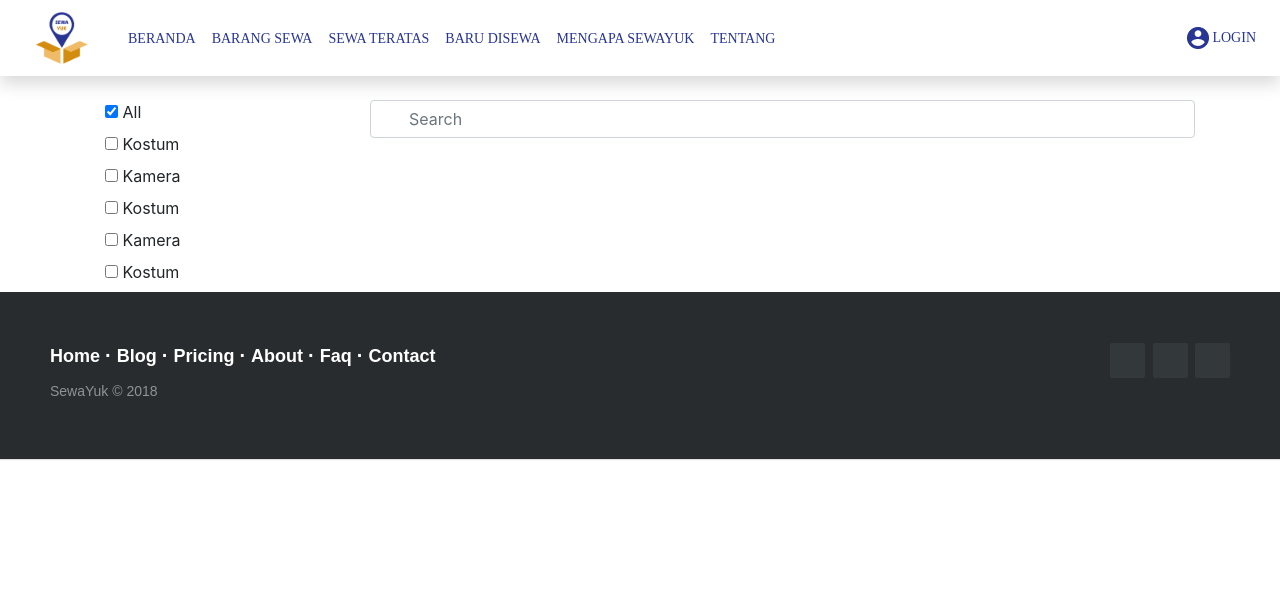
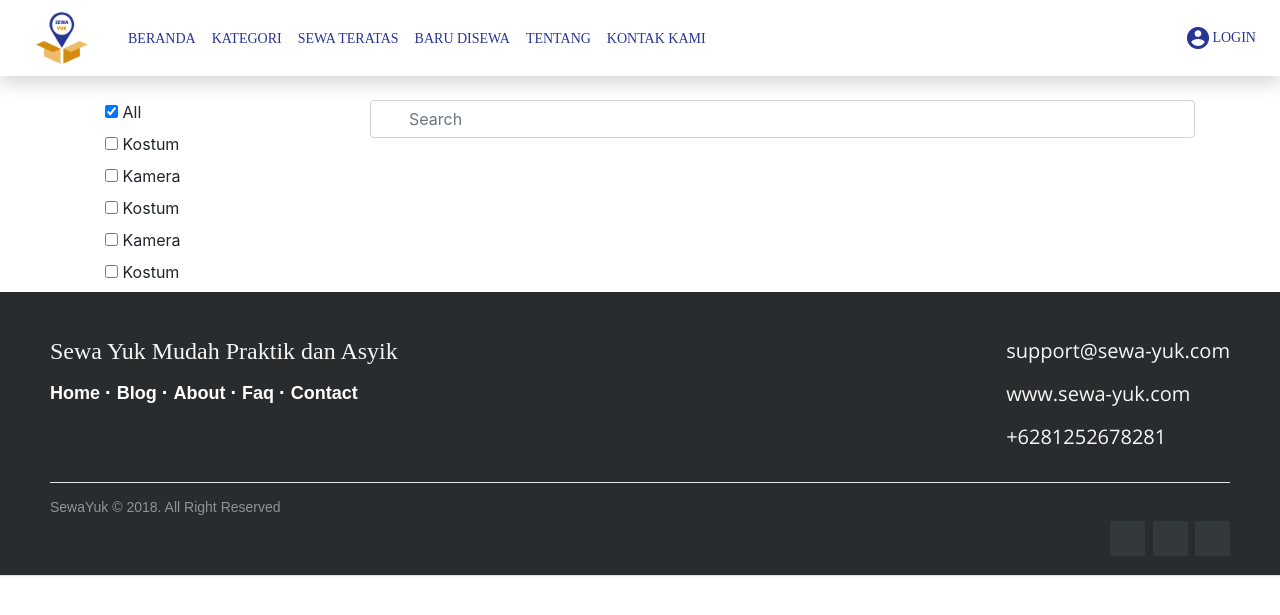
Before and after one commit to mrrezkii/CodeIgneter-SewaYuk, a CodeIgniter app: the page made by application/views/v_barang.php in a window 1280 px wide. Shown: the top 615 px of the page. Run offline with CodeIgniter, Linux system fonts and the light colour scheme; data that the repository does not hold is empty; some web fonts are replaced.

Commit message:
Update nav dan footer

```diff
--- a/application/views/v_barang.php
+++ b/application/views/v_barang.php
@@ -31,46 +31,41 @@
 		<span class="navbar-toggler-icon"></span>
 	</button>
 	<div class="collapse navbar-collapse" id="navbarSupportedContent">
-		<ul class="navbar-nav mr-auto">
+		<div  id="Sidenav"></div>
+		<ul class="navbar-nav mr-auto collapse-md">
 			<li class="nav-item">
-				<a data-scroll class="nav-link font-opensans-bold" href="index.html">Beranda</a>
+				<a data-scroll class="nav-link font-opensans-bold" href="#home">Beranda</a>
 			</li>
 			<li class="nav-item">
-				<a data-scroll class="nav-link font-opensans-bold" href="index.html">Barang Sewa</a>
+				<a data-scroll class="nav-link font-opensans-bold" href="#kategori_barang">Kategori</a>
 			</li>
 			<li class="nav-item">
-				<a data-scroll class="nav-link font-opensans-bold" href="index.html">Sewa Teratas</a>
+				<a data-scroll class="nav-link font-opensans-bold" href="#teratas">Sewa Teratas</a>
 			</li>
 			<li class="nav-item">
-				<a data-scroll class="nav-link font-opensans-bold" href="index.html">Baru Disewa</a>
+				<a data-scroll class="nav-link font-opensans-bold" href="#sewa_baru">Baru Disewa</a>
 			</li>
 			<li class="nav-item">
-				<a data-scroll class="nav-link font-opensans-bold" href="index.html">Mengapa SewaYuk</a>
+				<a data-scroll class="nav-link font-opensans-bold" href="#tentang">Tentang</a>
 			</li>
 			<li class="nav-item">
-				<a data-scroll class="nav-link font-opensans-bold" href="index.html">Tentang</a>
+				<a data-scroll class="nav-link font-opensans-bold" href="#kontak">Kontak Kami</a>
 			</li>
 		</ul>
 
-		<ul class="navbar-nav ml-auto">
-			<!-- <li class="nav-item">
-				<a href="#index.php">
-					<li class="icofont-cart color-blue" style="font-size: 25px;margin-top: 8px;">
-					</li>
-				</a>
-			</li>  -->
+		<ul class="navbar-nav ml-auto collapse-md">
 			<li class="nav-item dropdown">
         		<a class="nav-link dropdown-toggle font-opensans-bold " href="#" id="dropdown02" data-toggle="dropdown" aria-haspopup="true" aria-expanded="false">
 				<?=$this->session->userdata('nama_user')?> &nbsp;
 				<?php if($this->session->userdata('foto_profil') != NULL ) : ?>
-				<img class="img-fluid" src="<?=base_url("assets/user/foto/profil/".$this->session->userdata('foto_profil'))?>" alt="Rounded account" width="40" style="border-radius: 50%">
+				<img class="img-fluid" src="<?=base_url("assets/user/foto/profil/".$this->session->userdata('foto_profil'))?>" alt="" width="40" style="border-radius: 50%">
 				<?php else: ?>
-				<img class="img-fluid" src="<?= base_url() ?>assets/admin/images/user.png" alt="Rounded account" width="22" style="border-radius: 50%">
+				<img class="img-fluid" src="<?= base_url() ?>assets/admin/images/user.png" alt="" width="22" style="border-radius: 50%">
 				<?php endif ?>
 
 				</a>
 				<div class="dropdown-menu dropdown-menu-right" aria-labelledby="dropdown02">
-					<a class="dropdown-item" href="<?=base_url("assets/user/foto/profil/".$this->session->userdata('foto'))?>">Profil</a>
+					<a class="dropdown-item" href="<?=base_url("user/profil/".$this->session->userdata('id_user'))?>">Profil</a>
 					<?php if($this->session->userdata('status')== "Admin"): ?>
 					<a class="dropdown-item" href="<?=base_url()?>Admin">Laman Admin</a>
 					<?php endif ?>
@@ -79,8 +74,54 @@
 				  	<a class="dropdown-item" href="<?=base_url()?>user/logout">Logout</a>
 				</div>
      		</li>
+		</ul>
 
+		<ul class="navbar-nav mr-auto collapse-sm">
+			<li class="nav-item dropdown">
+        		<a class="nav-link dropdown-toggle font-opensans-bold " href="#" id="dropdown02" data-toggle="dropdown" aria-haspopup="true" aria-expanded="false">
+				<?php if($this->session->userdata('foto_profil') != NULL ) : ?>
+				<center><img class="img-fluid" src="<?=base_url("assets/user/foto/profil/".$this->session->userdata('foto_profil'))?>" alt="" width="40" style="border-radius: 50%"></center>
+				<center><?=$this->session->userdata('nama_user')?> &nbsp;</center>
+				<?php else: ?>
+				<center><img class="img-fluid" src="<?= base_url() ?>assets/admin/images/user.png" alt="" width="22" style="border-radius: 50%"></center>
+				<?php endif ?>
+
+				</a>
+				<div class="dropdown-menu dropdown-menu-right" aria-labelledby="dropdown02">
+					<a class="dropdown-item" href="<?=base_url("user/profil/".$this->session->userdata('id_user'))?>"><p class="text-center">Profil</p></a>
+					<?php if($this->session->userdata('status')== "Admin"): ?>
+					<a class="dropdown-item" href="<?=base_url()?>Admin">Laman Admin</a>
+					<?php endif ?>
+					<a class="dropdown-item" href="<?=base_url()?>transaksi">Transaksi</a>
+				  	<div class="dropdown-divider"></div>
+				  	<a class="dropdown-item" href="<?=base_url()?>user/logout">Logout</a>
+				</div>
+     		</li>
 		</ul>
+
+		<hr class="hr-collapse collapse-sm">
+
+		<ul class="navbar-nav ml-auto collapse-sm">
+			<li class="nav-item">
+				<a data-scroll class="nav-link font-opensans-bold" data-toggle="collapse" data-target="#navbarSupportedContent" href="#home">Beranda</a>
+			</li>
+			<li class="nav-item">
+				<a data-scroll class="nav-link font-opensans-bold" data-toggle="collapse" data-target="#navbarSupportedContent" href="#kategori_barang">Kategori</a>
+			</li>
+			<li class="nav-item">
+				<a data-scroll class="nav-link font-opensans-bold" data-toggle="collapse" data-target="#navbarSupportedContent"  href="#teratas">Sewa Teratas</a>
+			</li>
+			<li class="nav-item">
+				<a data-scroll class="nav-link font-opensans-bold" data-toggle="collapse" data-target="#navbarSupportedContent" href="#sewa_baru">Baru Disewa</a>
+			</li>
+			<li class="nav-item">
+				<a data-scroll class="nav-link font-opensans-bold" data-toggle="collapse" data-target="#navbarSupportedContent" href="#tentang">Tentang</a>
+			</li>
+			<li class="nav-item">
+				<a data-scroll class="nav-link font-opensans-bold" data-toggle="collapse" data-target="#navbarSupportedContent" href="#kontak">Kontak Kami</a>
+			</li>
+		</ul>
+
 	</div>
 </nav>
 
@@ -96,46 +137,78 @@
 		<span class="navbar-toggler-icon"></span>
 	</button>
 	<div class="collapse navbar-collapse" id="navbarSupportedContent">
-		<ul class="navbar-nav mr-auto">
-			<li class="nav-item">
-				<a data-scroll class="nav-link font-opensans-bold" href="index.html">Beranda</a>
+		<ul class="navbar-nav mr-auto collapse-md">
+		<li class="nav-item">
+				<a data-scroll class="nav-link font-opensans-bold" href="#home">Beranda</a>
 			</li>
 			<li class="nav-item">
-				<a data-scroll class="nav-link font-opensans-bold" href="index.html">Barang Sewa</a>
+				<a data-scroll class="nav-link font-opensans-bold" href="#kategori_barang">Kategori</a>
 			</li>
 			<li class="nav-item">
-				<a data-scroll class="nav-link font-opensans-bold" href="index.html">Sewa Teratas</a>
+				<a data-scroll class="nav-link font-opensans-bold" href="#teratas">Sewa Teratas</a>
 			</li>
 			<li class="nav-item">
-				<a data-scroll class="nav-link font-opensans-bold" href="index.html">Baru Disewa</a>
+				<a data-scroll class="nav-link font-opensans-bold" href="#sewa_baru">Baru Disewa</a>
 			</li>
 			<li class="nav-item">
-				<a data-scroll class="nav-link font-opensans-bold" href="index.html">Mengapa SewaYuk</a>
+				<a data-scroll class="nav-link font-opensans-bold" href="#tentang">Tentang</a>
 			</li>
 			<li class="nav-item">
-				<a data-scroll class="nav-link font-opensans-bold" href="index.html">Tentang</a>
+				<a data-scroll class="nav-link font-opensans-bold" href="#kontak">Kontak Kami</a>
 			</li>
 		</ul>
 
-		<ul class="navbar-nav ml-auto">
-			<!-- <li class="nav-item">
-				<a href="#index.php">
-					<li class="icofont-cart color-blue" style="font-size: 25px;margin-top: 8px;">
-					</li>
-				</a>
-			</li> -->
-
-			<li class="nav-item dropdown">
-        		<a class="nav-link dropdown-toggle font-opensans-bold " href="<?=base_url()?>user/login" aria-haspopup="true" aria-expanded="false">
-					<img class="img-fluid" src="<?=base_url()?>assets/global/image/rounded account.png" alt="Rounded account">
+		<ul class="navbar-nav ml-auto collapse-md">
+			<li class="nav-item">
+        		<a class="nav-link font-opensans-bold " href="<?=base_url()?>user/login" aria-haspopup="true" aria-expanded="false">
+					<img class="img-fluid profil-md" src="<?=base_url()?>assets/global/image/rounded account.png" alt="Rounded account">
 					Login
 				</a>
 
      		</li>
 		</ul>
+
+
+
+		<ul class="navbar-nav mr-auto collapse-sm">
+			<li class="nav-item">
+        		<a class="nav-link font-opensans-bold" href="<?=base_url()?>user/login" aria-haspopup="true" aria-expanded="false">
+					<center><img class="img-fluid profil-sm" src="<?=base_url()?>assets/global/image/rounded account-sm.png" alt="Rounded account"></center>
+					<br>
+					<p class="text-center">Login</p>
+				</a>
+
+     		</li>
+		</ul>
+
+		<hr class="hr-collapse collapse-sm">
+
+		<ul class="navbar-nav ml-auto collapse-sm">
+		<li class="nav-item">
+				<a data-scroll class="nav-link font-opensans-bold" data-toggle="collapse" data-target="#navbarSupportedContent" href="#home">Beranda</a>
+			</li>
+			<li class="nav-item">
+				<a data-scroll class="nav-link font-opensans-bold" data-toggle="collapse" data-target="#navbarSupportedContent" href="#kategori_barang">Kategori</a>
+			</li>
+			<li class="nav-item">
+				<a data-scroll class="nav-link font-opensans-bold" data-toggle="collapse" data-target="#navbarSupportedContent"  href="#teratas">Sewa Teratas</a>
+			</li>
+			<li class="nav-item">
+				<a data-scroll class="nav-link font-opensans-bold" data-toggle="collapse" data-target="#navbarSupportedContent" href="#sewa_baru">Baru Disewa</a>
+			</li>
+			<li class="nav-item">
+				<a data-scroll class="nav-link font-opensans-bold" data-toggle="collapse" data-target="#navbarSupportedContent" href="#tentang">Tentang</a>
+			</li>
+			<li class="nav-item">
+				<a data-scroll class="nav-link font-opensans-bold" data-toggle="collapse" data-target="#navbarSupportedContent" href="#kontak">Kontak Kami</a>
+			</li>
+		</ul>
+
+
 	</div>
 </nav>
 <?php endif ?>
+
 <section id="listbarang" class="listbarang-bg" style="padding-top:100px;">
 	<div class="container">
 		<div class="row">
@@ -184,7 +257,7 @@
 						</div>
 					</div>
 
-						<?php foreach($ListBarang as $List): ?>
+					<?php foreach($ListBarang as $List): ?>
 					<div class="col-lg-4 col-md-4 col-sm-6">
 						<div class="card">
 					  <center>
@@ -202,8 +275,6 @@
 					</div>
 					<?php endforeach ?>
 
-
-
 				</div>
 			</div>
 		</div>
@@ -213,29 +284,42 @@
 	<div class="container-fluid">
 		<div class="row">
 			<div class="col-lg-12 col-md-12 col-sm-12 grid-footer">
-
 		<footer class="footer-distributed">
-			<div class="footer-right">
-				<a href="#"><i class="icofont-instagram"></i></a>
-				<a href="#"><i class="icofont-whatsapp"></i></a>
-				<a href="#"><i class="icofont-google-plus"></i></a>
-			</div>
-			<div class="footer-left">
+			<div class="row">
+				<div class="col-lg-6 col-md-6 col-sm-12">
+					<h4 class="font-opensans-bold color-white2">Sewa Yuk Mudah Praktik dan Asyik</h4>
 				<p class="footer-links">
 					<a class="link-1" href="#">Home</a>
 					<a href="#">Blog</a>
-					<a href="#">Pricing</a>
 					<a href="#">About</a>
 					<a href="#">Faq</a>
 					<a href="#">Contact</a>
 				</p>
-				<p>SewaYuk &copy; 2018</p>
+				<br><br>
+				</div>
+				<div class="col-lg-6 col-md-6 col-sm-12">
+					<div class="footer-right2">
+					<p class="font-opensans-regular color-white2" style="font-size: 20px;"><i class="icofont-email pr-3"></i>support@sewa-yuk.com</p>
+					<p class="font-opensans-regular color-white2" style="font-size: 20px;"><i class="icofont-globe pr-3"></i>www.sewa-yuk.com</p>
+					<p class="font-opensans-regular color-white2" style="font-size: 20px;"><i class="icofont-ui-call pr-3"></i>+6281252678281</p>
+					</div>
+				</div>
+			</div>
+			<hr style="background-color: white">
+			<div class="footer-left">
+				<p>SewaYuk &copy; 2018. All Right Reserved</p>
+			</div>
+			<div class="footer-right">
+				<a href="https://www.instagram.com/sewayukofficial/"><i class="icofont-instagram"></i></a>
+				<a href="https://api.whatsapp.com/send?phone=628124047478"><i class="icofont-whatsapp"></i></a>
+				<a href="https://goo.gl/maps/Mq7Bdi8JxRv"><i class="icofont-google-map"></i></a>
 			</div>
 
 		</footer>
 			</div>
 		</div>
 	</div>
+	<div id="kontak"></div>
 </footer>
 </body>
 </html>
--- a/application/views/v_home.php
+++ b/application/views/v_home.php
@@ -379,7 +379,7 @@
 			<?php } ?>
 			<div class="col-lg-12 col-md-12 col-sm-12">
 				<div class="show-more-kategori text-center">
-					<a class="btn btn-show-more font-opensans-bold color-white2" href="<?=base_url()?>Home/Barang"><font color="white">Lihat Semua</font></a>
+					<a class="btn btn-show-more font-opensans-bold color-white2" href="<?=base_url()?>Home/Barang">Lihat Semua</a>
 				</div>
 			</div>
 		</div>
```
